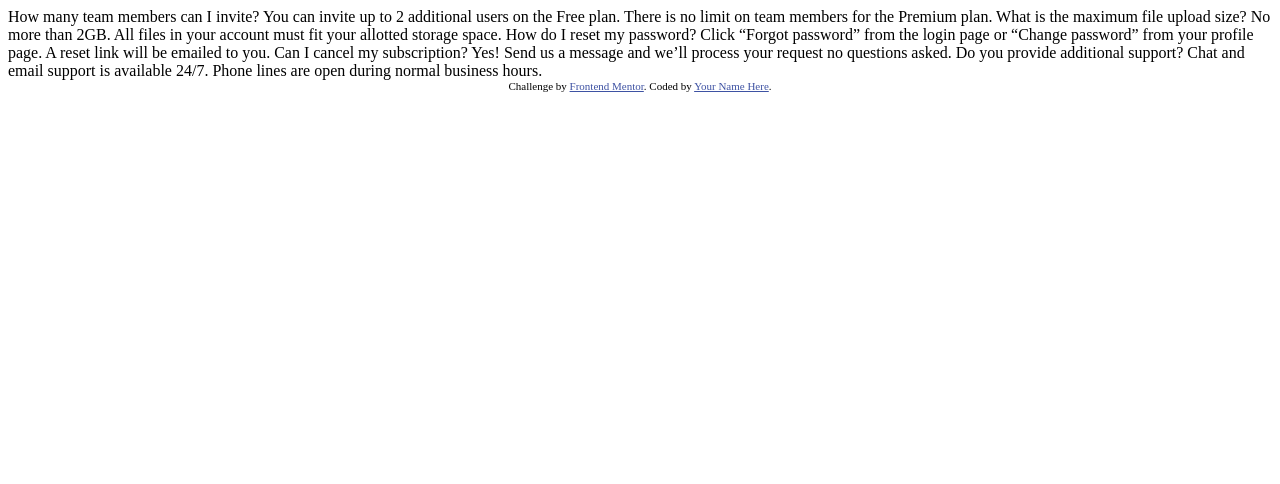
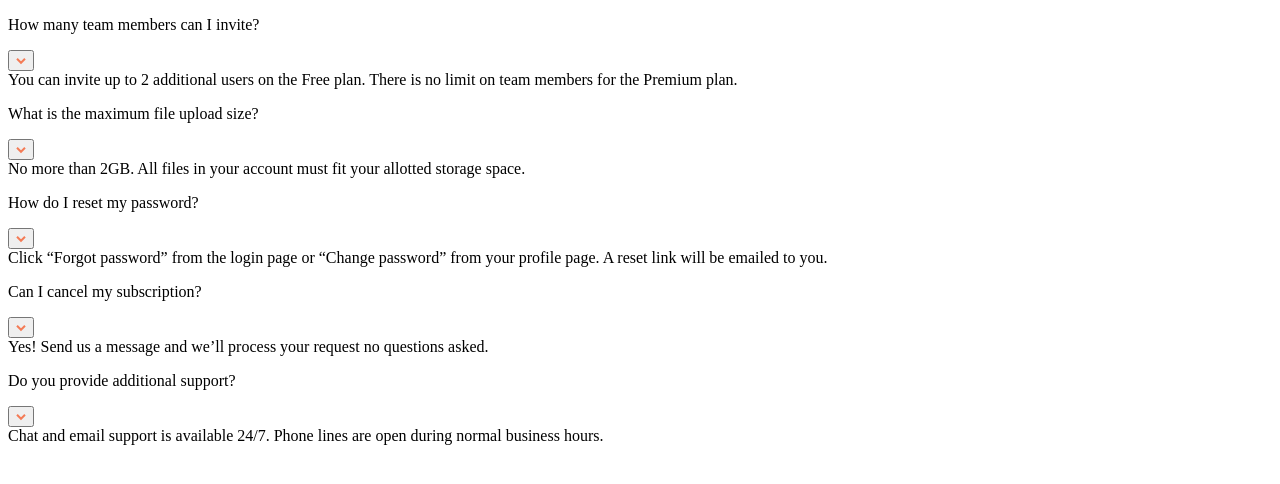
Before and after one commit to anvarMajidov/frontend-mentor-faq-accordion, a plain HTML site: page index.html in a window 1280 px wide. Drawn offline with Linux system fonts and the light colour scheme.

Commit message:
html pattern is ready and commited

```diff
--- a/index.html
+++ b/index.html
@@ -1,40 +1,87 @@
 <!DOCTYPE html>
 <html lang="en">
   <head>
-  <meta charset="UTF-8">
-  <meta name="viewport" content="width=device-width, initial-scale=1.0"> <!-- displays site properly based on user's device -->
+    <meta charset="UTF-8" />
+    <meta name="viewport" content="width=device-width, initial-scale=1.0" />
+    <!-- displays site properly based on user's device -->
 
-  <link rel="icon" type="image/png" sizes="32x32" href="./images/favicon-32x32.png">
+    <link
+      rel="icon"
+      type="image/png"
+      sizes="32x32"
+      href="./images/favicon-32x32.png"
+    />
 
     <title>Frontend Mentor | FAQ Accordion Card</title>
-
-  <!-- Feel free to remove these styles or customise in your own stylesheet 👍 -->
-  <style>
-    .attribution { font-size: 11px; text-align: center; }
-    .attribution a { color: hsl(228, 45%, 44%); }
-  </style>
   </head>
   <body>
-  How many team members can I invite?
-  You can invite up to 2 additional users on the Free plan. There is no limit on
-  team members for the Premium plan.
+    <main>
+      <div class="accordion">
+        <div class="accordion__item">
+          <div class="accordion__question">
+            <p>How many team members can I invite?</p>
+            <button class="button">
+              <img src="./images/icon-arrow-down.svg" alt="arrow-down" />
+            </button>
+          </div>
+          <div class="accordion__answer">
+            You can invite up to 2 additional users on the Free plan. There is
+            no limit on team members for the Premium plan.
+          </div>
+        </div>
 
-  What is the maximum file upload size?
-  No more than 2GB. All files in your account must fit your allotted storage space.
+        <div class="accordion__item">
+          <div class="accordion__question">
+            <p>What is the maximum file upload size?</p>
+            <button class="button">
+              <img src="./images/icon-arrow-down.svg" alt="arrow-down" />
+            </button>
+          </div>
+          <div class="accordion__answer">
+            No more than 2GB. All files in your account must fit your allotted
+            storage space.
+          </div>
+        </div>
 
-  How do I reset my password?
-  Click “Forgot password” from the login page or “Change password” from your profile page.
-  A reset link will be emailed to you.
+        <div class="accordion__item">
+          <div class="accordion__question">
+            <p>How do I reset my password?</p>
+            <button class="button">
+              <img src="./images/icon-arrow-down.svg" alt="arrow-down" />
+            </button>
+          </div>
+          <div class="accordion__answer">
+            Click “Forgot password” from the login page or “Change password”
+            from your profile page. A reset link will be emailed to you.
+          </div>
+        </div>
 
-  Can I cancel my subscription?
-  Yes! Send us a message and we’ll process your request no questions asked.
+        <div class="accordion__item">
+          <div class="accordion__question">
+            <p>Can I cancel my subscription?</p>
+            <button class="button">
+              <img src="./images/icon-arrow-down.svg" alt="arrow-down" />
+            </button>
+          </div>
+          <div class="accordion__answer">
+            Yes! Send us a message and we’ll process your request no questions
+            asked.
+          </div>
+        </div>
 
-  Do you provide additional support?
-  Chat and email support is available 24/7. Phone lines are open during normal business hours.
-
-  <div class="attribution">
-    Challenge by <a href="https://www.frontendmentor.io?ref=challenge" target="_blank">Frontend Mentor</a>.
-    Coded by <a href="#">Your Name Here</a>.
+        <div class="accordion__item">
+          <div class="accordion__question">
+            <p>Do you provide additional support?</p>
+            <button class="button">
+              <img src="./images/icon-arrow-down.svg" alt="arrow-down" />
+            </button>
           </div>
+          <div class="accordion__answer">
+            Chat and email support is available 24/7. Phone lines are open
+            during normal business hours.
+          </div>
+        </div>
+      </div>
+    </main>
   </body>
 </html>
```
Lines whose indentation alone changed are shown as unchanged.
